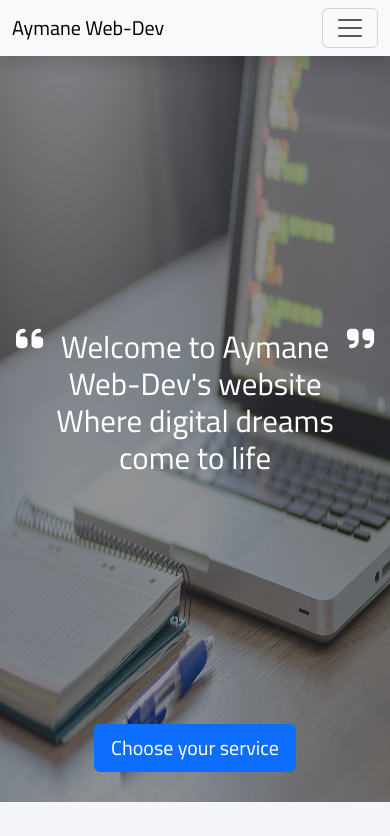
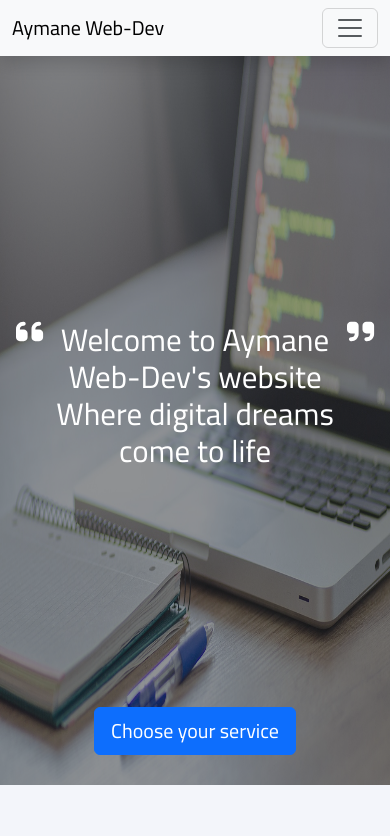
Before and after one commit to aymane244/new_protfolio, a React (Create React App) app: page / in a window 390 px wide. Shown: the top 836 px of the page. Built offline with nearby package versions, Linux system fonts and the light colour scheme.

Commit message:
adjusting banner responsive style

```diff
--- a/src/assets/css/responsive.css
+++ b/src/assets/css/responsive.css
@@ -16,7 +16,7 @@
         display: none;
     }
     .banner{
-        height: 95vh;
+        height: 93vh;
     }
 }
 /* Small devices (portrait tablets and large phones, 600px and up) */
```
